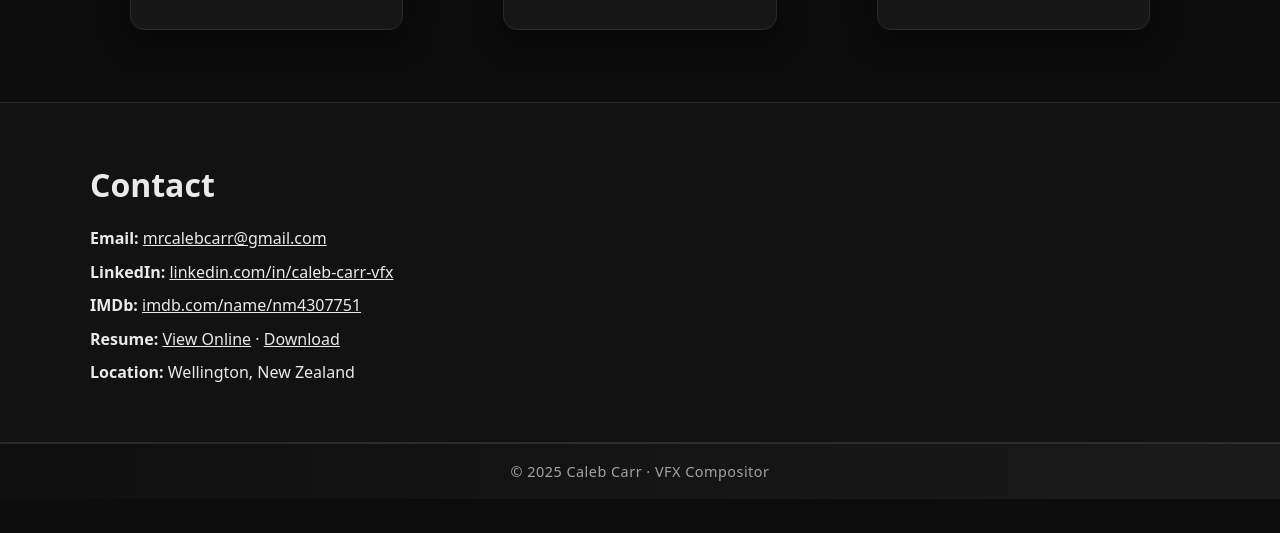
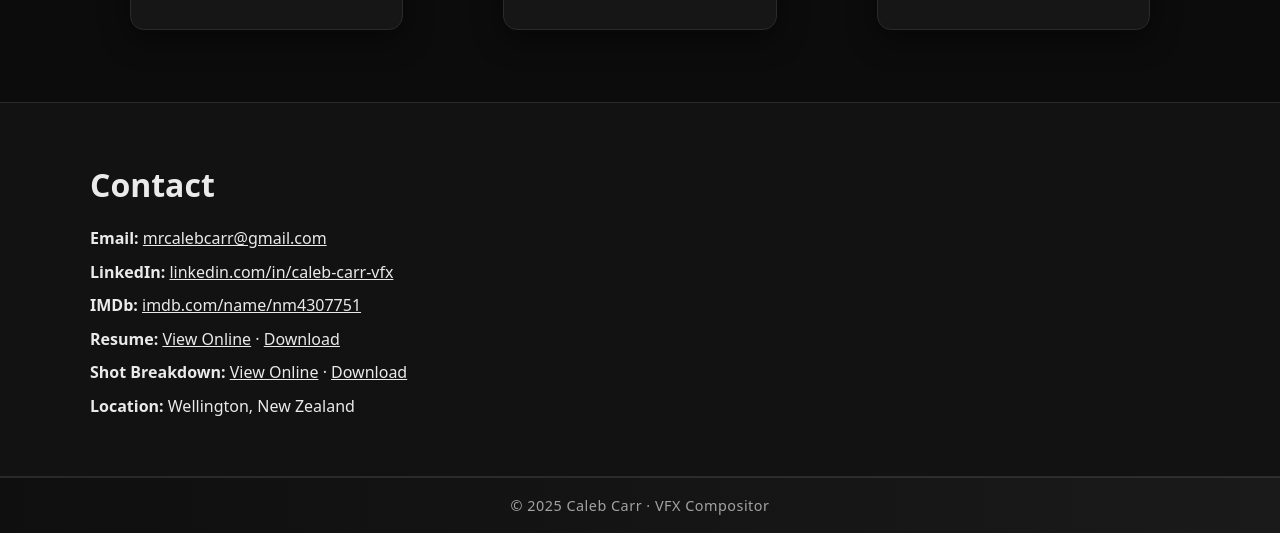
Before and after one commit to calebwithaC/portfolio, a plain HTML site: page index.html in a window 1280 px wide. Shown: the part 1054-1587 px from the top of the page. Before the commit the page ends 1553 px from the top, so only its background shows below. Drawn offline with Linux system fonts and the light colour scheme.

Commit message:
updated index with shot breakdown

```diff
--- a/index.html
+++ b/index.html
@@ -116,9 +116,15 @@
           </li>
           <li>
           <strong>Resume:</strong>
-          <a href="assets/CalebCarr_CV_2025.pdf" target="_blank" rel="noopener">View Online</a>
+          <a href="assets/CalebCarr_Resume2025.pdf" target="_blank" rel="noopener">View Online</a>
           ·
-          <a href="assets/CalebCarr_CV_2025.pdf" download="CalebCarr_CV_2025.pdf">Download</a>
+          <a href="assets/CalebCarr_Resume2025.pdf" download="CalebCarr_Resume2025.pdf">Download</a>
+          </li>
+          <li>
+          <strong>Shot Breakdown:</strong>
+          <a href="assets/ShotBreakdownCalebCarr.pdf" target="_blank" rel="noopener">View Online</a>
+          ·
+          <a href="assets/ShotBreakdownCalebCarr.pdf" download="ShotBreakdownCalebCarr.pdf">Download</a>
           </li>
           <li>
             <strong>Location:</strong> Wellington, New Zealand
```
Also changed, not shown: 2 other files.
